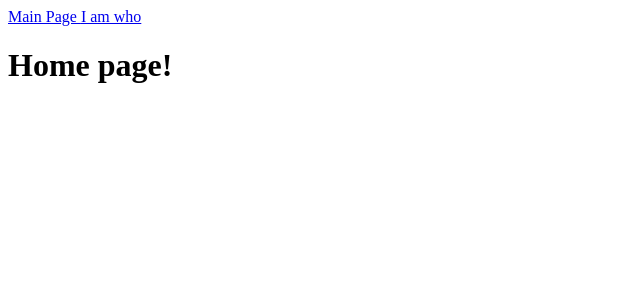
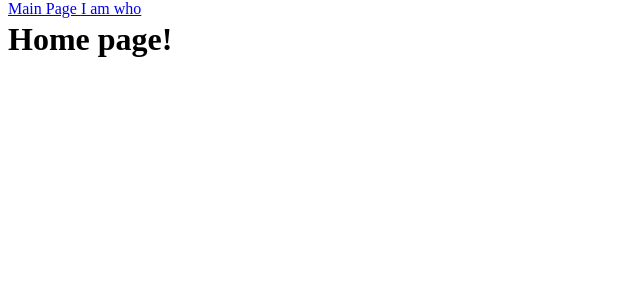
Before and after one commit to lazy-sky/vue_practice, a Vue app: page / in a window 1280 px wide. Shown: the top 300 px of the page, without its empty margins (0-640 px from the left). Built offline with nearby package versions, Linux system fonts and the light colour scheme; the HTML template or start-up script is replaced by a standard one.

Commit message:
Scroll behavior

```diff
--- a/src/components/TheHeader.vue
+++ b/src/components/TheHeader.vue
@@ -8,3 +8,10 @@
     </RouterLink>
   </header>
 </template>
+
+<style lang="scss" scoped>
+header {
+  position: fixed;
+  top: 0;
+}
+</style>
--- a/src/routes/About.vue
+++ b/src/routes/About.vue
@@ -1,3 +1,9 @@
 <template>
   <h1>About page!</h1>
 </template>
+
+<style lang="scss" scoped>
+h1 {
+  height: 3000px;
+}
+</style>
--- a/src/routes/Home.vue
+++ b/src/routes/Home.vue
@@ -1,3 +1,9 @@
 <template>
   <h1>Home page!</h1>
 </template>
+
+<style lang="scss" scoped>
+h1 {
+  height: 3000px;
+}
+</style>
--- a/src/routes/index.js
+++ b/src/routes/index.js
@@ -10,6 +10,9 @@ import SignIn from './SignIn'
 
 export default createRouter({
   history: createWebHistory(),
+  scrollBehavior: () => {
+    return { top: 0, left: 0 }
+  },
   routes: [ // 페이지들
     {
       path: '/',
```
